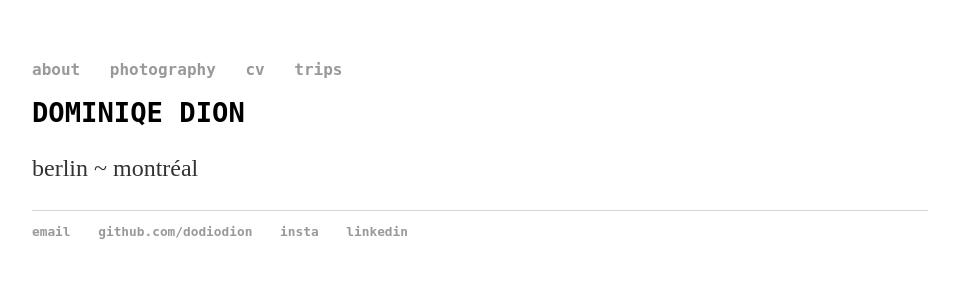
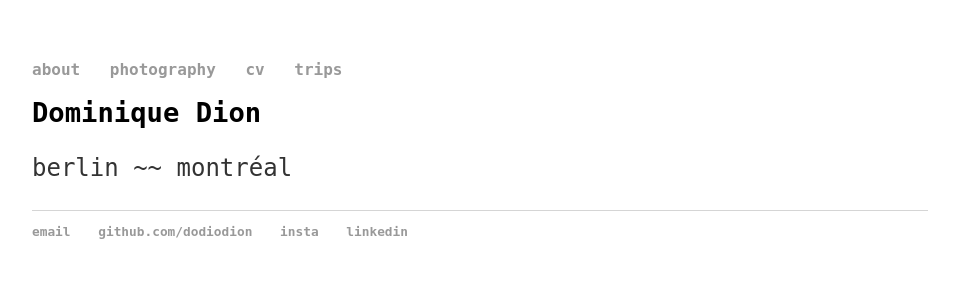
Before and after one commit to dodiodion/dodiodion.github.io, a Jekyll site: the page built from index.html, in a window 1280 px wide. Shown: the top 300 px of the page, without its empty margins (160-1119 px from the left). Built offline with Jekyll 4.4.1, drawn with Linux system fonts in a browser that asks for light colours.

Commit message:
tests for fonts

```diff
--- a/css/main.css
+++ b/css/main.css
@@ -7,6 +7,7 @@ nav ul, footer ul {
     padding: 0px;
     list-style: none;
     font-weight: bold;
+    color: #b100cd;
 }
 nav ul li, footer ul li {
     display: inline;
@@ -27,6 +28,7 @@ p {
     font-size: 1.5em;
     line-height: 1.4em;
     color: #333;
+    font-family:'Monospace';
 }
 footer {
     border-top: 1px solid #d5d5d5;
--- a/index.html
+++ b/index.html
@@ -3,6 +3,6 @@ layout: default
 title: Dominique Dion
 ---
 <div class="blurb">
-	<h1>DOMINIQE DION</h1>
-	<p>berlin ~ montréal</p>
+	<h1>Dominique Dion</h1>
+	<p>berlin ~~ montréal</p>
 </div><!-- /.blurb -->
```
